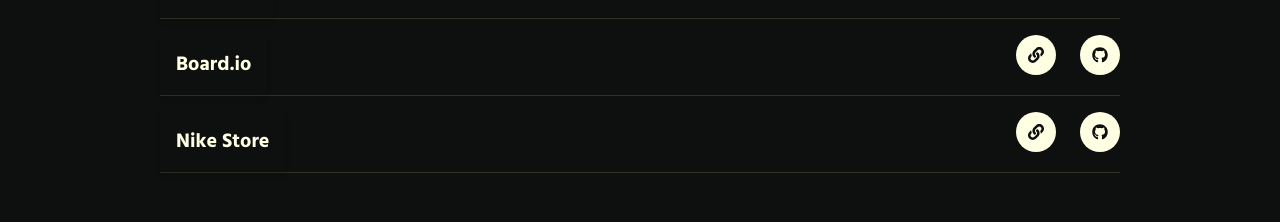
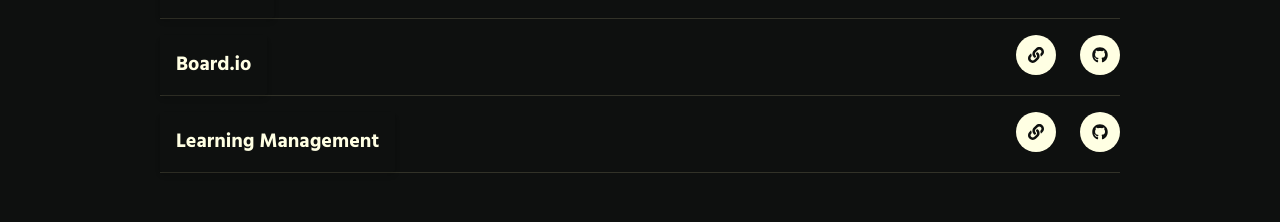
Before and after one commit to AmanTrivedi1/Portfolio, a Next.js app: page / in a window 1280 px wide. Shown: the part 2355-2577 px from the top of the page. Built offline with nearby package versions, Linux system fonts and the light colour scheme.

Commit message:
adding pr

```diff
--- a/app/components/UI/Projects.tsx
+++ b/app/components/UI/Projects.tsx
@@ -93,9 +93,9 @@
     },
     {
       id: 10,
-      name: "Nike Store",
-      liveLink: "https://nike-store-client.vercel.app/",
-      githubLink: "https://github.com/AmanTrivedi1/Nikestore-client",
+      name: "Learning Management",
+      liveLink: "https://itsmylms.vercel.app/",
+      githubLink: "https://github.com/AmanTrivedi1/LearningManagement",
       description:"Updated soon",
       tectsStack:"NEXT JS14 , Stripe (for Payment) , CMS(for Products Managment)"
     },
```
